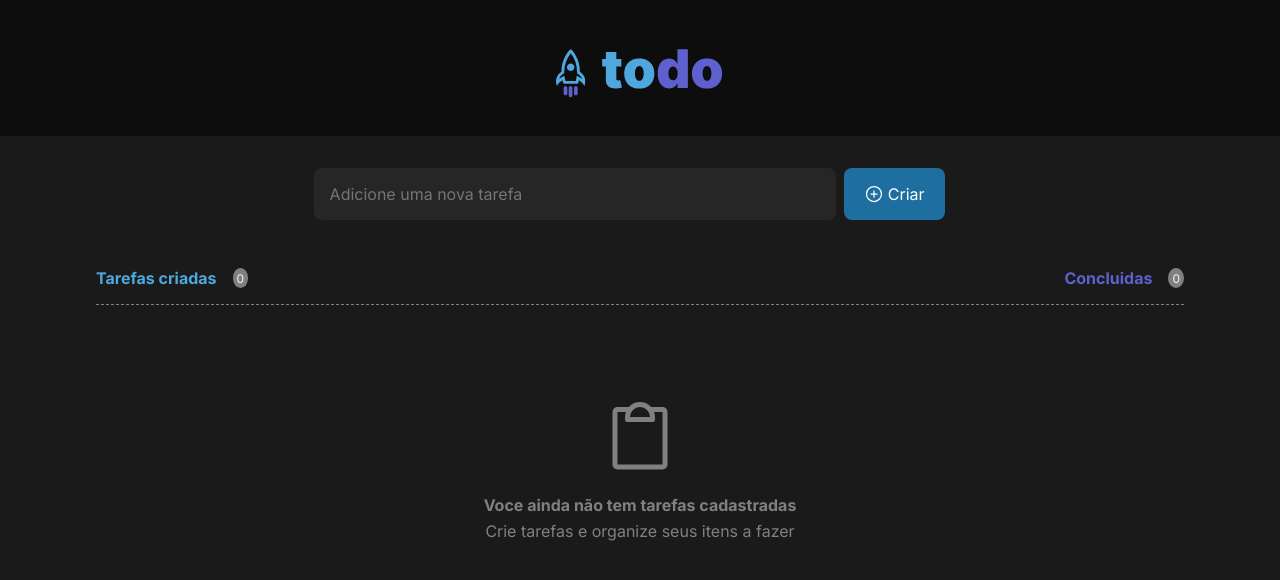
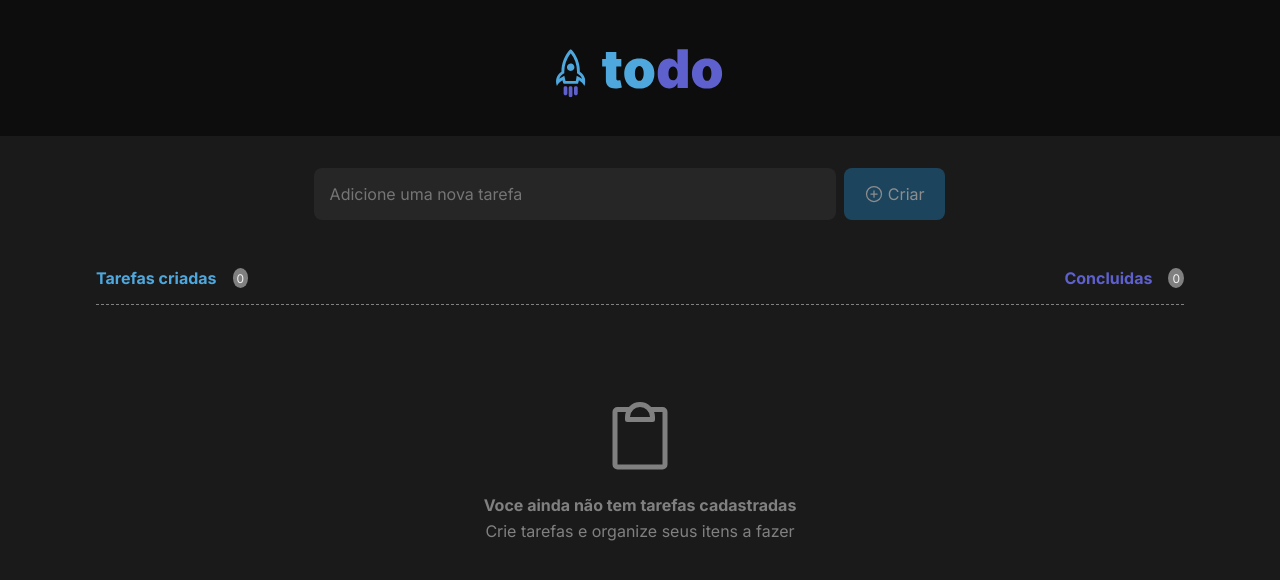
Before and after one commit to felipprodrigues/todo-app, a React (Vite) app in the folder app/: page / in a window 1280 px wide. Shown: the top 580 px of the page. Built offline with nearby package versions, Linux system fonts and the light colour scheme.

Commit message:
refactor input radio click function

```diff
--- a/app/src/App.tsx
+++ b/app/src/App.tsx
@@ -4,9 +4,8 @@ import styles from './styles/App.module.css'
 import {Header} from './components/Header'
 import {Form} from './components/Form'
 import {Content} from './components/Content'
-import { useState, ChangeEvent, FormEvent, useEffect } from 'react'
+import { useState, ChangeEvent, FormEvent, useEffect, InvalidEvent } from 'react'
 import { v4 as uuidv4 } from 'uuid';
-
 
 interface TasksType {
   id: string,
@@ -25,19 +24,36 @@ function App() {
 
   function handleRadioState(event: any) {
     const checked = event.target.checked;
-    setRadio(prev => prev === checked ? null : checked);
+    const uniqueId = event.currentTarget.id;
+    const updateTask = tasks.map((item: any) => {
+      if(item.id === uniqueId) {
+        console.log(uniqueId, 'aqui')
+      }
+      return console.log(item, '123')
+    })
+
+    updateTask
+    // const updatedTasks = tasks.map((item: any) => {
+    //   console.log(item, '123')
+    // }
+
+    // setTasks(prev => prev === uniqueId ? null : checked);
+
+    // const checked = event.target.checked;
 
 
+    // const uniqueId = event.currentTarget.id
+
+    // console.log(uniqueId, 'aqui o checked')
+
+    // setRadio(prev => prev === uniqueId ? null : checked);
   }
 
   function handleDelete(el: any) {
     const draft = tasks.filter((item: any) => item.id !== el.id)
-
     setTasks([...draft])
   }
 
-
-    // setTasks((prevTasks: TasksType[]) => [...prevTasks, tasks])
   useEffect(() => {
     console.log(tasks, 'saporra')
   }, [tasks])
@@ -57,6 +73,13 @@ function App() {
     setInputValue('')
   }
 
+
+  function handleInvalidTask(event: InvalidEvent<HTMLInputElement>) {
+    event.target.setCustomValidity('Esse campo é obrigatório')
+  }
+
+  const isInvalid = inputValue.length === 0
+
   return (
     <div>
       <Header />
@@ -66,6 +89,7 @@ function App() {
           <Form
             handleChange={handleChange}
             handleSubmit={handleSubmit}
+            isInvalid={isInvalid}
           />
 
           <Content
@@ -73,6 +97,8 @@ function App() {
             handleRadioState={handleRadioState}
             radio={radio}
             handleDelete={handleDelete}
+            handleInvalidTask={handleInvalidTask}
+            inputValue={inputValue}
           />
         </main>
       </div>
--- a/app/src/components/Content.tsx
+++ b/app/src/components/Content.tsx
@@ -2,14 +2,16 @@ import styles from '../styles/Content.module.css';
 import { EmptyList } from './EmptyList';
 import { List } from './List';
 
-interface ContentProps {
+export interface ContentProps {
   tasks: Array[];
   handleRadioState: (event: React.ChangeEvent<HTMLInputElement>) => void;
   radio: boolean;
   handleDelete: (event: React.ChangeEvent<HTMLInputElement>) => void;
+  handleInvalidTask: (event: React.InvalidEvent<HTMLInputElement>) => void;
+  inputValue: string;
 }
 
-export function Content({tasks, handleRadioState, radio, handleDelete}: ContentProps) {
+export function Content({tasks, handleRadioState, radio, handleDelete, handleInvalidTask, inputValue}: ContentProps) {
   return (
     <div className={styles.wrapper}>
 
@@ -40,6 +42,8 @@ export function Content({tasks, handleRadioState, radio, handleDelete}: ContentP
             handleRadioState={handleRadioState}
             radio={radio}
             handleDelete={handleDelete}
+            handleInvalidTask={handleInvalidTask}
+            inputValue={inputValue}
           />
         </div>
       )}
--- a/app/src/components/Form.tsx
+++ b/app/src/components/Form.tsx
@@ -1,13 +1,14 @@
 import { PlusCircle } from "phosphor-react"
 import styles from '../styles/Form.module.css'
-import { ChangeEvent, FormEvent } from "react";
+import { ButtonHTMLAttributes, ChangeEvent, FormEvent } from "react";
 
 interface InputProps {
   handleChange: (event: ChangeEvent<HTMLInputElement>) => void;
   handleSubmit: (event: FormEvent<HTMLFormElement>) => void;
+  isInvalid: any;
 }
 
-export function Form({handleChange, handleSubmit}: InputProps) {
+export function Form({handleChange, handleSubmit, isInvalid}: InputProps) {
   return (
     <div className={styles.wrapper}>
       <form onSubmit={handleSubmit}>
@@ -17,7 +18,10 @@ export function Form({handleChange, handleSubmit}: InputProps) {
           onChange={handleChange}
         />
 
-        <button type="submit">
+        <button
+          type="submit"
+          disabled={isInvalid}
+        >
           <PlusCircle size={20}/>
           Criar
         </button>
--- a/app/src/components/List.tsx
+++ b/app/src/components/List.tsx
@@ -1,13 +1,17 @@
 import styles from '../styles/Lists.module.css'
 import { Trash } from 'phosphor-react'
+import {ContentProps} from './Content'
 
-export function List({tasks, handleRadioState, radio, handleDelete}) {
+export function List({tasks, handleRadioState, radio, handleDelete, handleInvalidTask, inputValue}: ContentProps) {
 
   return (
     <>
       {tasks.map((item: any, index: number) => {
         return (
-          <div className={styles.wrapper}>
+          <div
+            className={styles.wrapper}
+            key={`${item.name}-${index + 1}`}
+          >
 
             <label
               className={`${styles.label} ${radio === true ? styles.isStrikeThrough : ''}`}
@@ -19,9 +23,10 @@ export function List({tasks, handleRadioState, radio, handleDelete}) {
                 name={item.content}
                 type="radio"
                 className={styles.input}
-                value={item.content}
+                value={inputValue}
                 checked={radio === item.content}
                 onChange={(event) => handleRadioState(event)}
+                onInvalid={handleInvalidTask}
               />
               {item.content}
             </label>
--- a/app/src/styles/Form.module.css
+++ b/app/src/styles/Form.module.css
@@ -44,3 +44,8 @@
 .wrapper form button svg {
   margin-right: .25rem;
 }
+
+.wrapper form button[disabled] {
+  cursor: not-allowed;
+  opacity: .5
+}
```
